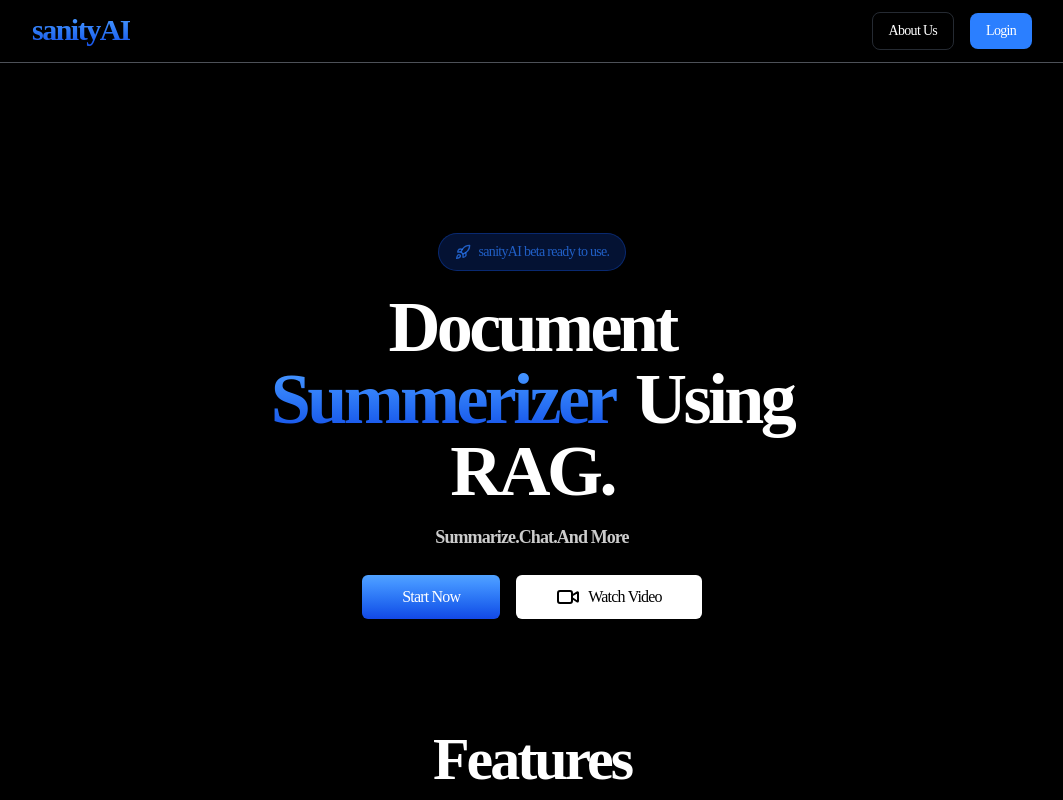
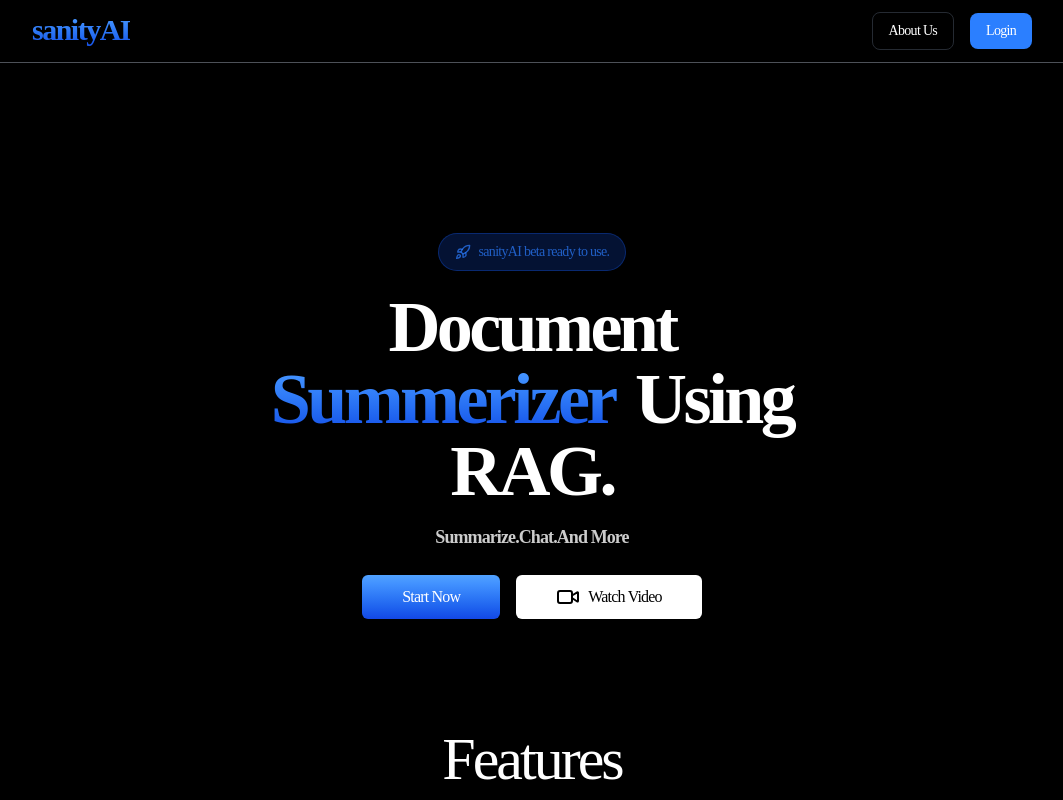
Before and after one commit to Piyushxz/SanityAI-DocumentSummerizer, a React (Vite) app: page / in a window 1280 px wide. Shown: the top 800 px of the page, without its empty margins (108-1171 px from the left). Built offline with nearby package versions, Linux system fonts and the light colour scheme; a web font is replaced by a local one.

Commit message:
major changes

```diff
--- a/src/pages/Landing.tsx
+++ b/src/pages/Landing.tsx
@@ -180,7 +180,7 @@ export const Landing = () => {
             }}
             className="flex justify-center overflow-hidden"
           >
-            <h1 className="font-primary tracking-tighter font-extrabold text-4xl md:text-6xl text-white">
+            <h1 className="font-primary tracking-tighter font-medium text-4xl md:text-6xl text-white">
               Features
             </h1>
           </motion.div>
```
